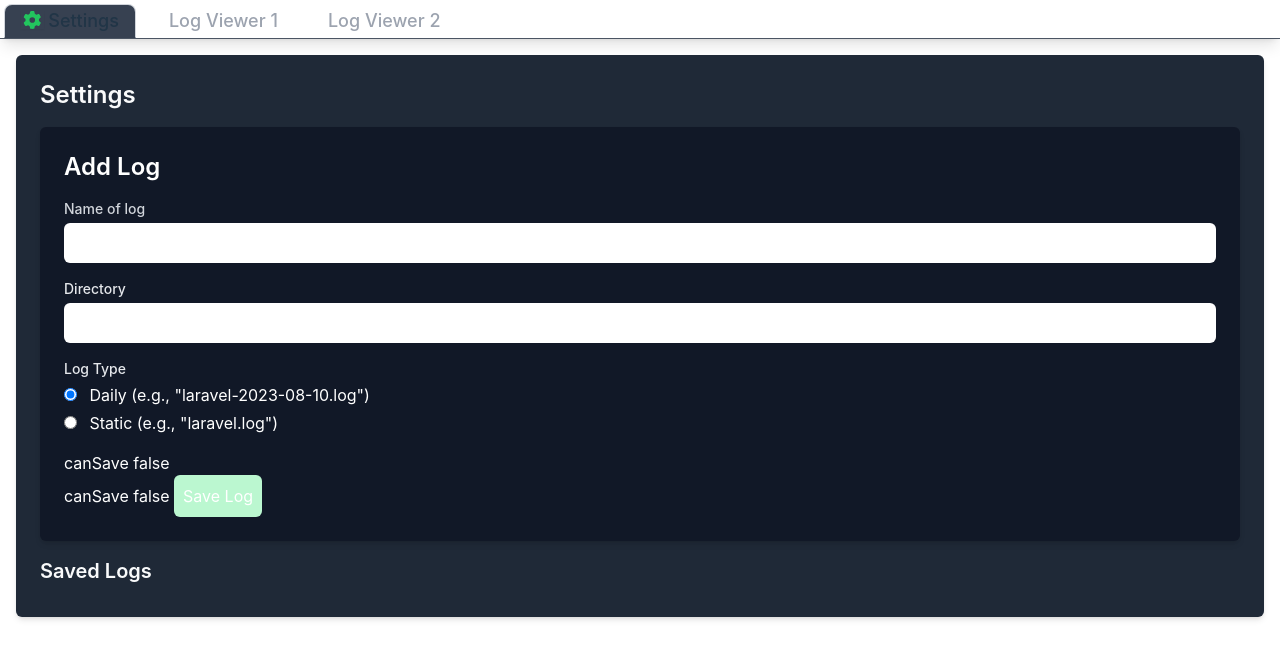
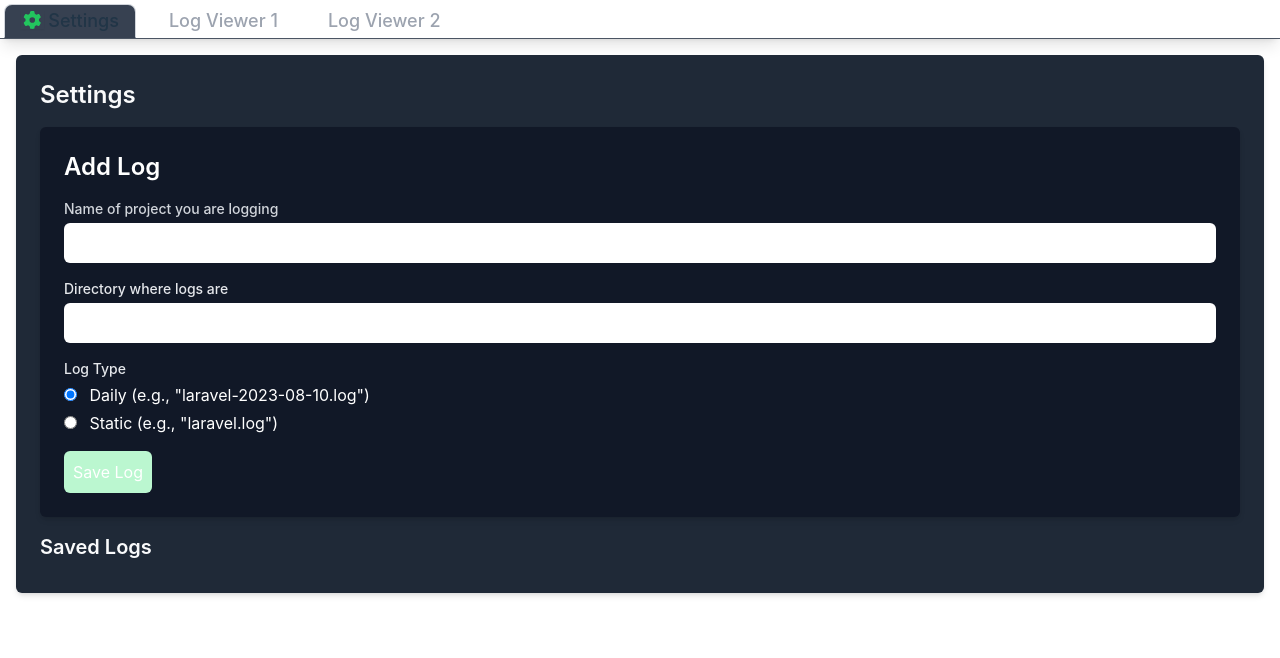
Before and after one commit to ekstremedia/logviewer, a Vue app: page / in a window 1280 px wide. Shown: the top 658 px of the page. Built offline with nearby package versions, Linux system fonts and the light colour scheme.

Commit message:
Improvised save log logic

```diff
--- a/src/components/settings/AddLog.vue
+++ b/src/components/settings/AddLog.vue
@@ -4,66 +4,117 @@
         <h1 class="text-2xl font-semibold mb-4">Add Log</h1>
 
         <!-- Error Panel -->
-    <div v-if="error" class="mb-4 p-2 rounded-md bg-red-600 text-white">
+        <div
+            v-if="error"
+            class="mb-4 p-2 rounded-md bg-red-800 text-white font-bold"
+        >
             {{ error }}
         </div>
 
         <!-- Log Name Input -->
         <div class="mb-4">
-        <label for="logName" class="block text-sm font-medium text-gray-300">Name of log</label>
-        <input type="text" id="logName" v-model="log.name" class="mt-1 p-2 w-full rounded-md border-gray-300 focus:ring focus:ring-opacity-50" />
+            <label for="logName" class="block text-sm font-medium text-gray-300"
+                >Name of project you are logging</label
+            >
+            <input
+                type="text"
+                id="logName"
+                v-model="log.name"
+                class="mt-1 p-2 w-full rounded-md border-gray-300 focus:ring focus:ring-opacity-50"
+            />
         </div>
 
         <!-- Log Directory Input -->
         <div class="mb-4">
-    <label for="logDirectory" class="block text-sm font-medium text-gray-200">Directory</label>
+            <label
+                for="logDirectory"
+                class="block text-sm font-medium text-gray-200"
+                >Directory where logs are</label
+            >
             <div class="flex items-center">
-      <input type="text" id="logDirectory" v-model="log.directory" @blur="checkDirectory" class="mt-1 p-2 w-full rounded-md border-gray-300 focus:ring focus:ring-opacity-50" />
+                <input
+                    type="text"
+                    id="logDirectory"
+                    v-model="log.directory"
+                    @blur="checkDirectory"
+                    class="mt-1 p-2 w-full rounded-md border-gray-300 focus:ring focus:ring-opacity-50"
+                />
             </div>
         </div>
 
         <!-- Log Type Selection -->
         <div class="mb-4">
-        <span class="block text-sm font-medium text-gray-200">Log Type</span>
+            <span class="block text-sm font-medium text-gray-200"
+                >Log Type</span
+            >
             <label class="block mt-1">
-          <input type="radio" value="daily" v-model="log.type" class="mr-2" />
+                <input
+                    type="radio"
+                    value="daily"
+                    v-model="log.type"
+                    class="mr-2"
+                />
                 Daily (e.g., "laravel-2023-08-10.log")
             </label>
             <label class="block mt-1">
-          <input type="radio" value="static" v-model="log.type" class="mr-2" />
+                <input
+                    type="radio"
+                    value="static"
+                    v-model="log.type"
+                    class="mr-2"
+                />
                 Static (e.g., "laravel.log")
             </label>
         </div>
 
         <!-- Save Log Button -->
-    canSave {{ canSave  }}
-<!-- Save Log Button -->
         <div>
-  canSave {{ canSave }}
             <button
                 :disabled="!canSave"
                 @click="saveLog"
-    :class="canSave ? 'bg-green-500 hover:bg-green-600' : 'bg-green-200 cursor-not-allowed'"
-    class="p-2 rounded-md text-white">
+                :class="
+                    canSave
+                        ? 'bg-green-500 hover:bg-green-600'
+                        : 'bg-green-200 cursor-not-allowed'
+                "
+                class="p-2 rounded-md text-white"
+            >
                 Save Log
             </button>
         </div>
-
-
     </div>
 </template>
 
+<script setup>
+import { ref, computed, defineEmits } from "vue";
 
-  <script setup>
-  import { ref, computed } from 'vue';
+// Define the emits function
+const emits = defineEmits(["saved"]);
 
-  const log = ref({ name: '', directory: '', type: 'daily' });
+const log = ref({ name: "", directory: "", type: "daily" });
 const directoryExists = ref(false);
-  const error = ref('');
+const error = ref("");
+
+// Function to normalize the directory path by removing any trailing slashes
+const normalizePath = (path) => path.replace(new RegExp("/+$"), "");
 
 // Function to check if the directory exists
 const checkDirectory = async () => {
-    directoryExists.value = await window.electron.invoke('check-directory', log.value.directory);
+  // Normalize the directory path
+  const normalizedDirectory = normalizePath(log.value.directory);
+
+  // Fetch existing logs
+  const logs = JSON.parse(localStorage.getItem('logs') || '[]');
+
+  // Check if the directory already exists in the logs
+  const existingLog = logs.find((existingLog) => normalizePath(existingLog.directory) === normalizedDirectory);
+  if (existingLog) {
+    error.value = `The specified directory is already in use by the log named "${existingLog.name}" with type "${existingLog.type}".`;
+    directoryExists.value = false; // Set directoryExists to false if directory is already in use
+    return;
+  }
+
+  directoryExists.value = await window.electron.invoke('check-directory', normalizedDirectory);
   if (!directoryExists.value) {
     error.value = 'The specified directory does not exist.';
   } else {
@@ -73,23 +124,40 @@
 
 // Computed property to determine if the form can be saved
 const canSave = computed(() => {
-    if (!log.value.name.trim() || !log.value.directory.trim() || !directoryExists.value) return false;
+    if (
+        !log.value.name.trim() ||
+        !log.value.directory.trim() ||
+        !directoryExists.value
+    )
+        return false;
     return true;
 });
 
 // Save Log Function
 const saveLog = async () => {
     // Clear previous error
-    error.value = '';
+    error.value = "";
 
-    // Check if directory exists
-    const directoryExists = await window.electron.invoke('check-directory', log.value.directory);
-    if (!directoryExists) {
-      error.value = 'The specified directory does not exist.';
-      return;
-    }
-    const logs = JSON.parse(localStorage.getItem('logs') || '[]');
+    // Perform the same directory check again
+    await checkDirectory();
+
+    // If there was an error in the directory check, return
+    if (error.value) return;
+
+    // Normalize the directory path before saving
+    log.value.directory = normalizePath(log.value.directory);
+
+    // Fetch existing logs
+    const logs = JSON.parse(localStorage.getItem("logs") || "[]");
+
+    // Continue with the rest of the save logic
     logs.push(log.value);
-    localStorage.setItem('logs', JSON.stringify(logs));
+    localStorage.setItem("logs", JSON.stringify(logs));
+
+    // Emit an event to notify the parent component
+    emits("saved");
+
+    // Optionally, you can clear the form after saving
+    log.value = { name: "", directory: "", type: "daily" };
 };
 </script>
--- a/src/components/settings/Settings.vue
+++ b/src/components/settings/Settings.vue
@@ -22,27 +22,27 @@
   </template>
 
   <script setup>
-  import { ref } from 'vue';
+  import { ref, watchEffect } from 'vue';
   import AddLog from './AddLog.vue';
 
-  // Reference to the list of logs
-  const logs = ref(JSON.parse(localStorage.getItem('logs') || '[]'));
+  const logs = ref([]);
 
   // Function to load logs from localStorage
   const loadLogs = () => {
     logs.value = JSON.parse(localStorage.getItem('logs') || '[]');
   };
 
-  // Function to remove a log by index
+  // Function to remove a log
   const removeLog = (index) => {
     logs.value.splice(index, 1);
     localStorage.setItem('logs', JSON.stringify(logs.value));
   };
 
+  // Watch the logs and reload when there's a change
+  watchEffect(() => {
+    loadLogs();
+  });
+
   // Initial load of logs
   loadLogs();
   </script>
-
-  <style scoped>
-  /* You can add specific CSS styles here if needed */
-  </style>
```
Lines whose indentation alone changed are shown as unchanged.
